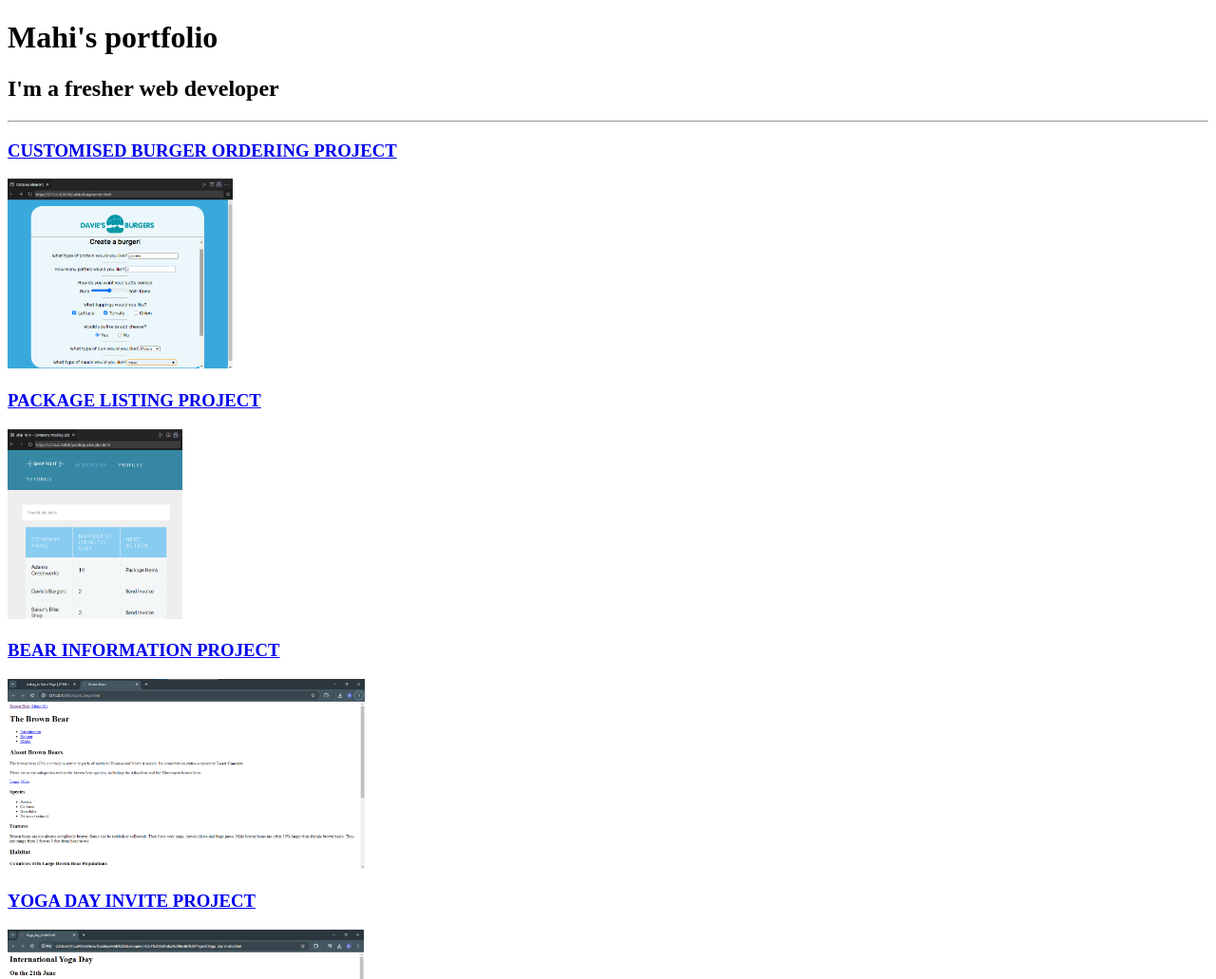
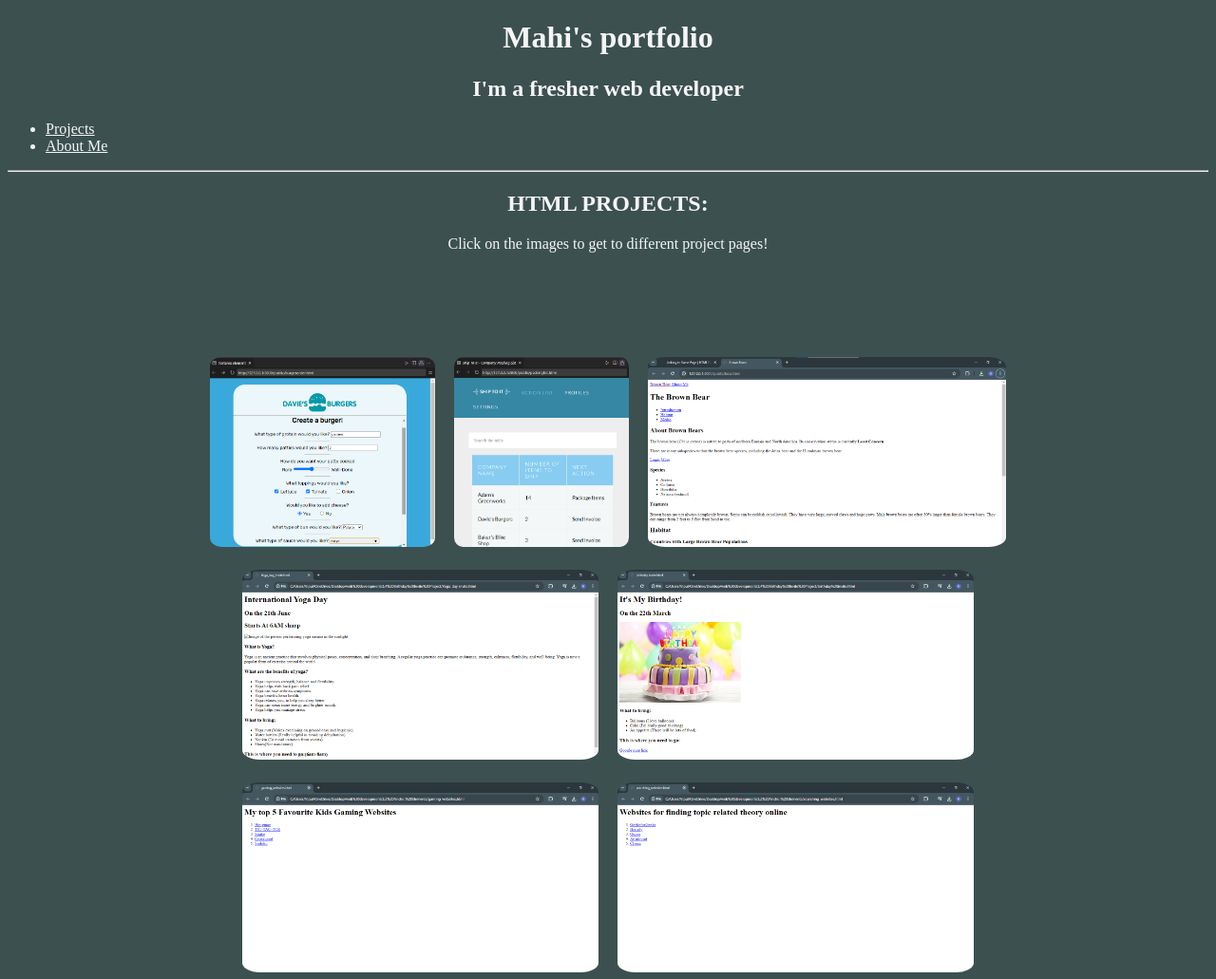
Before and after one commit to MahiGupta22/HTML-CSS-portfolio-project, a plain HTML site: page index.html in a window 1280 px wide. Shown: the top 1031 px of the page at 95% size. Drawn offline with Linux system fonts and the light colour scheme.

Commit message:
Update index.html

```diff
--- a/index.html
+++ b/index.html
@@ -3,34 +3,83 @@
     <head>
         <meta charset="UTF-8">
         <title>Mahi's Portfolio</title>
+        <style>
+            *{
+                background-color: rgb(60, 80, 80);
+                color: whitesmoke;
+            }
+            h1,h2,p{
+            text-align: center;
+            }
+            .container{
+                display:flex;
+                flex-wrap: wrap;
+                padding:10px;
+                margin: 100px;
+                align-items: center;
+                justify-content:center;
+                gap: 20px;
+            }
+
+            img{
+                border-radius:5%;
+            }
+
+        </style>
     </head>
 
     <body>
+        <header>
             <h1>Mahi's portfolio</h1>
             <h2>I'm a fresher web developer</h2>
+            <nav>
+                <ul>
+                    <li><a href="#projects">Projects</a></li>
+                    <li><a href="#me">About Me</a></li>
+                </ul>
+            </nav>
+        </header>
         <hr/>
-        <h3><a href="./public/burgerorder.html">CUSTOMISED BURGER ORDERING PROJECT</a></h3>
+        <main id="projects">
+            <h2>HTML PROJECTS:</h2>
+            <p>Click on the images to get to different project pages!</p>
+            <div class="container">
+                <a href="./public/burgerorder.html">
                     <img src="./images/Screenshot 2024-07-25 184540.png" height="200" alt="BURGER PROJECT PREVIEW"/>
-        <h3><a href="./public/packinglist.html">PACKAGE LISTING PROJECT</a></h3>
+                </a>
+                <a href="./public/packinglist.html">
                     <img src="images/Screenshot 2024-07-22 201322.png" height="200" alt="COMPANY PACKING LIST PREVIEW"/>
-        <h3><a href="./public/bear.html">BEAR INFORMATION PROJECT</a></h3>
+                </a>
+                <a href="./public/bear.html">
                     <img src="images/Screenshot 2024-07-21 011119.png" height="200" alt="BEAR INFORMATION SITE PREVIEW"/>
-        <h3><a href="./public/Yoga_day_invite.html">YOGA DAY INVITE PROJECT</a></h3>
+                </a>
+                <a href="./public/Yoga_day_invite.html">
                     <img src="./images/Yoga_day_invite.html - Google Chrome 10-06-2024 17_27_20.png" height="200" alt="YOGA DAY INVITE PREVIEW"/>
-        <h3><a href="./public/birthday invite.html">BIRTHDAY INVITE PROJECT</a></h3>
+                </a>
+                <a href="./public/birthday invite.html">
                     <img src="./images/birthday invite.html - Google Chrome 10-06-2024 17_26_55.png" height="200" alt="BIRTHDAY INVITE PREVIEW"/>
-        <h3><a href="./public/gaming_websites.html">GAMING WEBSITE PROJECT</a></h3>
+                </a>
+                <a href="./public/gaming_websites.html">
                     <img src="./images/gaming_websites.html - Google Chrome 10-06-2024 17_25_56.png" height="200" alt="GAMING WEBSITE PREVIEW"/>
-        <h3><a href="./public/searching_websites.html">SEARCHING SITES PROJECT</a></h3>
+                </a>
+                <a href="./public/searching_websites.html">
                     <img src="./images/searching_websites.html - Google Chrome 10-06-2024 17_26_15.png" height="200" alt="SEARCHING WEBSITE PREVIEW"/>
-        <h3><a href="./public/Recipe_book.html">CREATING A RECIPE BASED ON LISTS</a></h3>
+                </a>
+                <a href="./public/Recipe_book.html">
                     <img src="./images/movie_ranker_project.html - Google Chrome 10-06-2024 17_25_30.png" height="200" alt="BASIC RECIPE BOOK WEBSITE PREVIEW"/>
-        <h3><a href="./public/movie_ranker_project.html">MOVIE RANKING PROJECT</a></h3>
+                </a>
+                <a href="./public/movie_ranker_project.html">
                     <img src="./images/movie_ranker_project.html - Google Chrome 10-06-2024 17_24_59.png" height="200" alt="BASIC MOVIE RANKER PROJECT PREVIEW"/>
-        <h3><a href="./public/basic_notes_project.html">BASIC NOTES PROJECT</a></h3>
+                </a>
+                <a href="./public/basic_notes_project.html">
                     <img src="./images/basic_notes_project.html - Google Chrome 10-06-2024 17_23_57.png" height="200" alt="BASIC NOTES PROJECT PREVIEW"/>
+                </a>
+            </div>
+        </main>
         <hr/>
+        <footer id="me">
             <a href="./public/about.html">About Me</a>
             <a href="./public/contact.html">Contact Me</a>
+        </footer>
     </body>
 </html>
```
Lines whose indentation alone changed are shown as unchanged.
